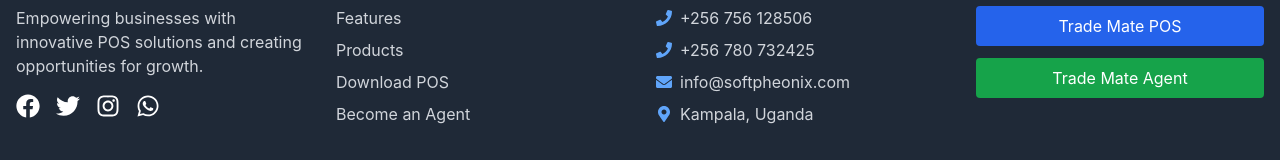
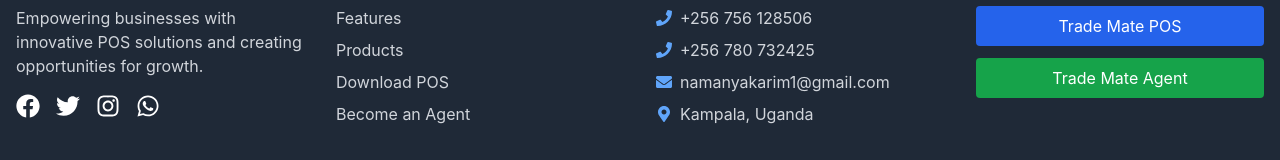
Before and after one commit to Vaniahchristian/soft-phoenix-website, a React (Create React App) app: page / in a window 1280 px wide. Shown: the part 5697-5857 px from the top of the page. Built offline with nearby package versions, Linux system fonts and the light colour scheme.

Commit message:
namanyakarim1@gmail.com

```diff
--- a/src/components/Footer.js
+++ b/src/components/Footer.js
@@ -53,7 +53,7 @@
             </li>
             <li className="flex items-center gap-2">
               <FaEnvelope className="text-blue-400" />
-              <a href="mailto:info@softpheonix.com" className="text-gray-300 hover:text-white transition-colors">info@softpheonix.com</a>
+              <a href="mailto:namanyakarim1@gmail.com" className="text-gray-300 hover:text-white transition-colors">namanyakarim1@gmail.com</a>
             </li>
             <li className="flex items-center gap-2">
               <FaMapMarkerAlt className="text-blue-400" />
```
